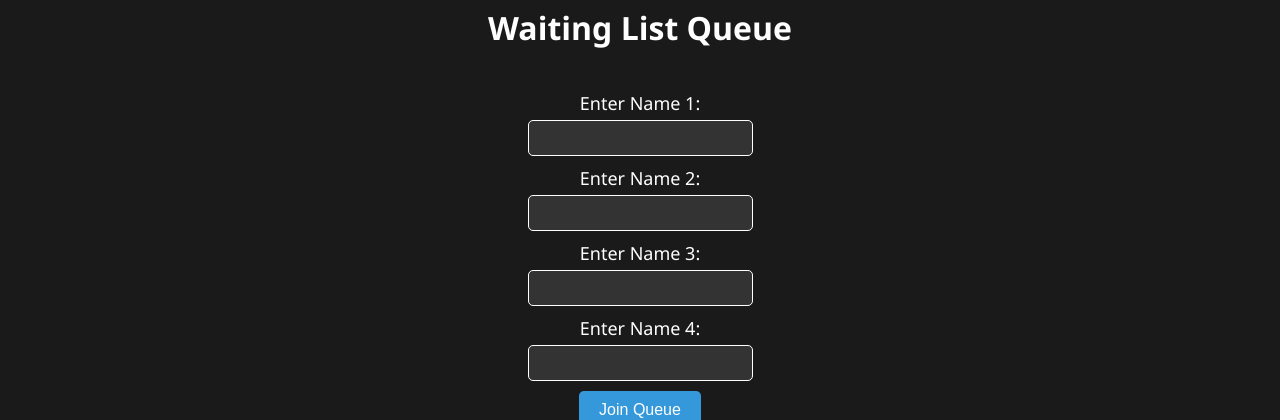
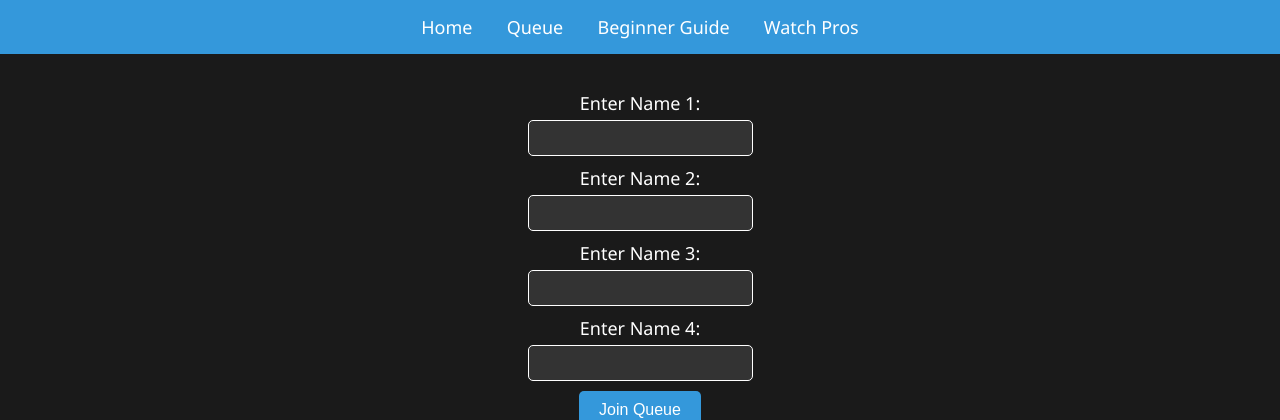
Before and after one commit to evanja57/EvanRyanSBHacksX, a Django app: page /queue/ in a window 1280 px wide. Shown: the top 420 px of the page. Run offline with Django 3.2, Linux system fonts and the light colour scheme.

Commit message:
Added header and template for two more pages

```diff
--- /dev/null
+++ b/pickel/home/templates/home/beginner_guide.html
@@ -0,0 +1 @@
+<h1>This is the beginner's guide</h1>
--- a/pickel/home/templates/home/queue.html
+++ b/pickel/home/templates/home/queue.html
@@ -6,6 +6,22 @@
   <title>Waiting List Queue</title>
   <style>
     /* Add your custom styles here */
+    header {
+      background-color: #3498db;
+      padding: 15px;
+      text-align: center;
+      width: 100%;
+      position: fixed;
+      top: 0;
+    }
+
+    header a {
+      color: #fff;
+      text-decoration: none;
+      margin: 0 15px;
+      font-size: 18px;
+    }
+
     body {
       font-family: 'Segoe UI', Tahoma, Geneva, Verdana, sans-serif;
       background-color: #1a1a1a;
@@ -91,7 +107,12 @@
   </style>
 </head>
 <body>
-
+    <header>
+        <a href="{% url 'home:home' %}">Home</a>
+        <a href="{% url 'home:queue' %}">Queue</a>
+        <a href="{% url 'home:beginner_guide' %}">Beginner Guide</a>
+        <a href="{% url 'home:watch_pros' %}">Watch Pros</a>
+    </header>
   <h1>Waiting List Queue</h1>
 
   <div>
--- /dev/null
+++ b/pickel/home/templates/home/watch_pros.html
@@ -0,0 +1 @@
+<h1>Here is where you can go to watch pro gameplay</h1>
--- a/pickel/home/urls.py
+++ b/pickel/home/urls.py
@@ -6,6 +6,7 @@ app_name = "home"
 
 urlpatterns = [
     path('home/', views.title, name='home'),
-
     path('queue/', views.queue, name='queue'),
+    path('beginner-guide/', views.beginner_guide, name='beginner_guide'),
+    path('watch-pros/', views.watch_pros, name='watch_pros'),
 ]
--- a/pickel/home/views.py
+++ b/pickel/home/views.py
@@ -14,3 +14,9 @@ def title(request):
 
 def queue(request):
     return render(request, "home/queue.html", {})
+
+def beginner_guide(request):
+    return render(request, "home/beginner_guide.html")
+
+def watch_pros(request):
+    return render(request, "home/watch_pros.html")
```
Also changed, not shown: pickel/home/templates/home/title.html (+22 -2 lines).
